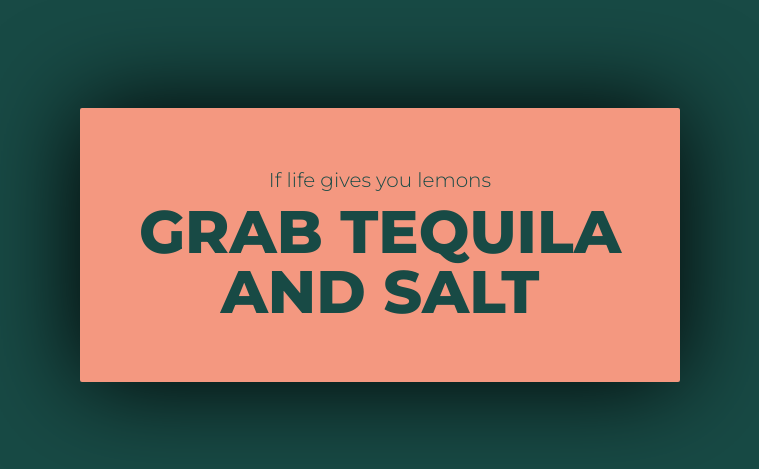
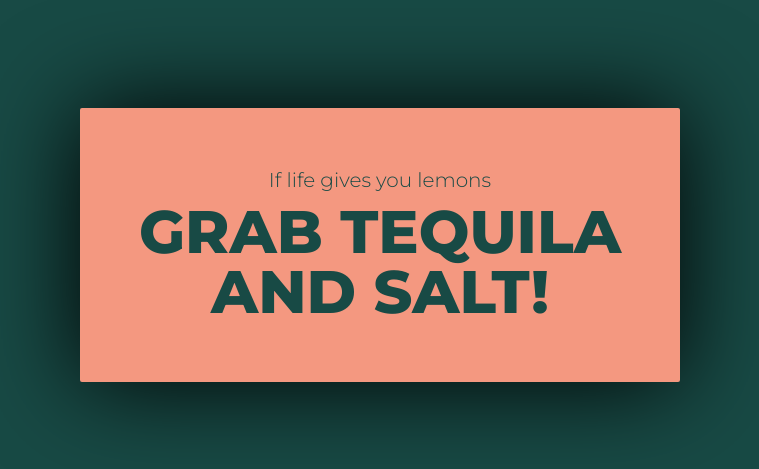
Before and after one commit to sorci89/my-first-github-page, a plain HTML site: page index.html in a window 1280 px wide. Shown: the part 155-624 px from the top of the page, without its empty margins (260-1019 px from the left). Drawn offline with Linux system fonts and the light colour scheme.

```diff
--- a/index.html
+++ b/index.html
@@ -14,7 +14,7 @@
 <div class="container">
     <div class="box">
         <p>If life gives you lemons</p>
-        <p>Grab tequila and salt</p>
+        <p>Grab tequila and salt!</p>
     </div>
 </div>
 </body>
```
